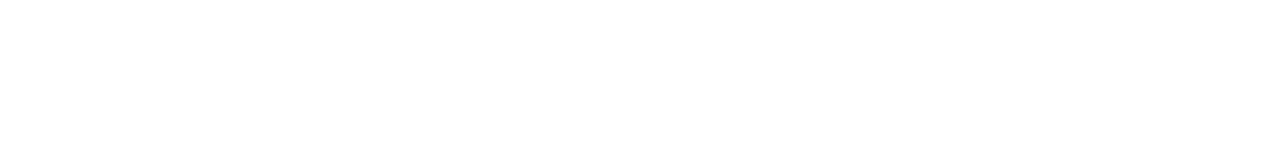
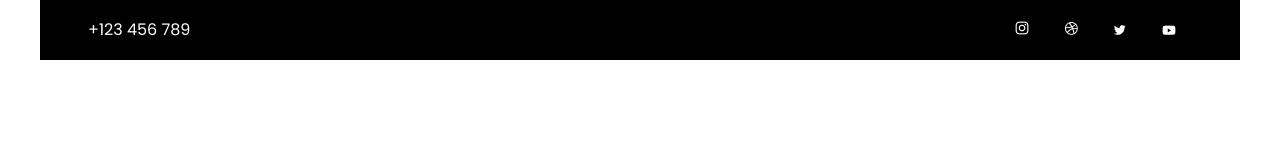
Before and after one commit to RustamAtabekov/WebTechProject, a plain HTML site: page index.html in a window 1280 px wide. Drawn offline with Linux system fonts and the light colour scheme.

Commit message:
Add social links to header

```diff
--- a/index.html
+++ b/index.html
@@ -4,8 +4,37 @@
     <meta charset="UTF-8" />
     <meta http-equiv="X-UA-Compatible" content="IE=edge" />
     <meta name="viewport" content="width=device-width, initial-scale=1.0" />
+    <link rel="preconnect" href="https://fonts.googleapis.com" />
+    <link rel="preconnect" href="https://fonts.gstatic.com" crossorigin />
+    <link
+      href="https://fonts.googleapis.com/css2?family=Poppins:ital,wght@0,100;0,200;0,300;0,400;0,500;0,600;0,700;0,800;0,900;1,100;1,200;1,300;1,400;1,500;1,600;1,700;1,800;1,900&display=swap"
+      rel="stylesheet"
+    />
+
     <link rel="stylesheet" href="style.css" />
     <title>WebTech</title>
   </head>
-  <body></body>
+  <body>
+    <header>
+      <div class="header-social-links">
+        <div class="header-telephone"><span>+123 456 789</span></div>
+        <picture class="container-social-links">
+          <a href=""
+            ><img class="header-instagram" src="pictures/header/instagram.png"
+          /></a>
+          <a href=""
+            ><img class="header-ball" src="pictures/header/ball.png"
+          /></a>
+          <a href=""
+            ><img class="header-twitter" src="pictures/header/twitter.png"
+          /></a>
+          <a href=""
+            ><img class="header-youtube" src="pictures/header/youtube.png"
+          /></a>
+        </picture>
+      </div>
+      <nav class="header-nav-menu"></nav>
+      <div class="header-banner-elements"></div>
+    </header>
+  </body>
 </html>
--- a/style.scss
+++ b/style.scss
@@ -3,3 +3,37 @@
   margin: 0;
   padding: 0;
 }
+
+/* BEGINNING OF HEADER */
+
+header {
+  width: 1200px;
+  margin-left: auto;
+  margin-right: auto;
+  .header-social-links {
+    height: 60px;
+    display: flex;
+    justify-content: space-between;
+    align-items: center;
+    background-color: black;
+    .header-telephone {
+      margin-left: 3em;
+      font-family: Poppins;
+      font-weight: 400;
+      font-size: 16px;
+      line-height: 32px;
+      color: white;
+    }
+    .container-social-links {
+      margin-right: 3em;
+      a > img {
+        display: inline-block;
+        margin-left: 16px;
+        margin-right: 16px;
+        cursor: pointer;
+      }
+    }
+  }
+}
+
+/* ENDING OF HEADER */
```
Also changed, not shown: style.css, 1 other file.
